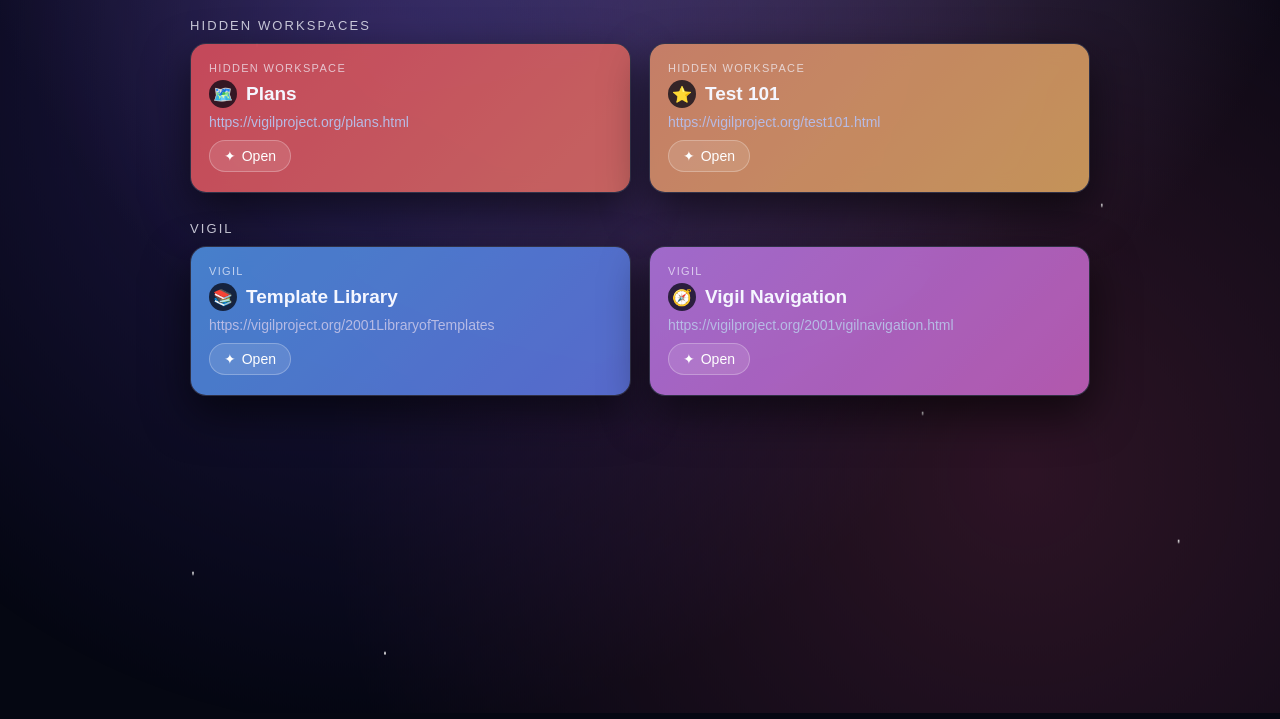
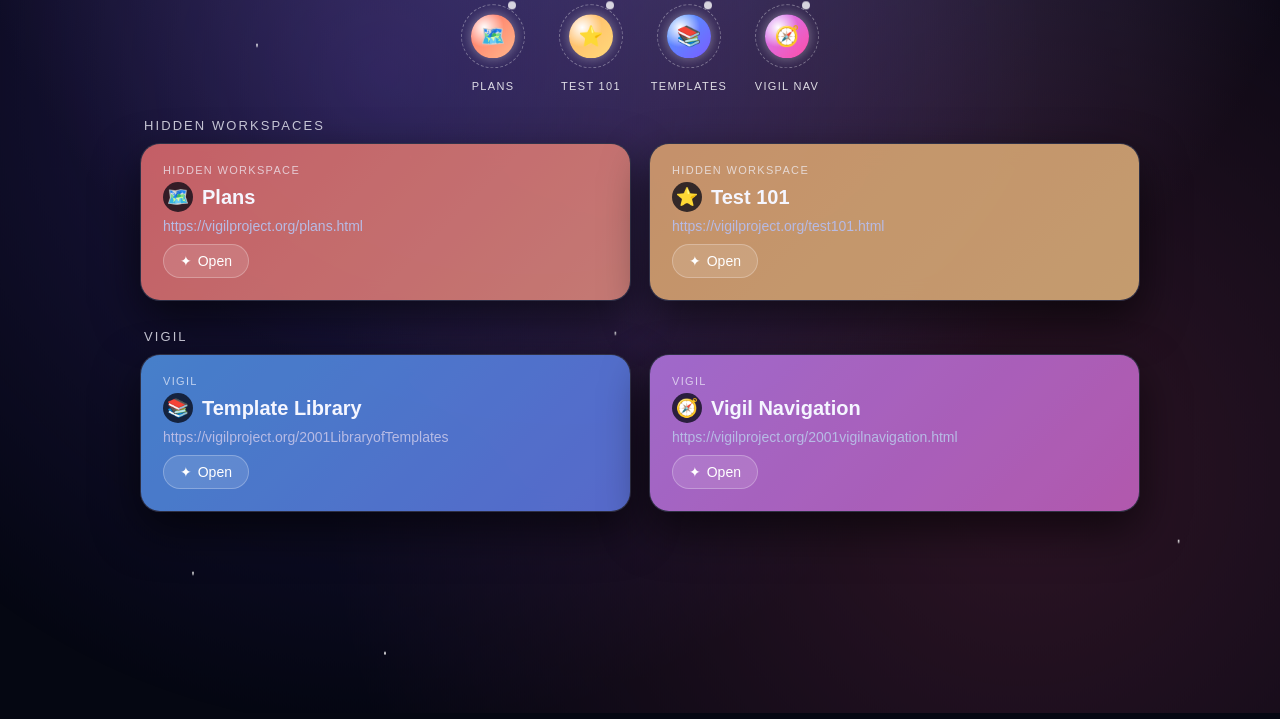
Before and after one commit to EqualHuman/the_vigil, a plain HTML site: page 2001dashboard.html in a window 1280 px wide. Shown: the part 81-800 px from the top of the page. Drawn offline with Linux system fonts and the light colour scheme.

Commit message:
Update 2001dashboard.html

```diff
--- a/2001dashboard.html
+++ b/2001dashboard.html
@@ -9,7 +9,7 @@
   :root {
     --text-main: #f5f6ff;
     --text-soft: #b7bbe5;
-    --card-radius: 16px;
+    --card-radius: 20px;
     --card-bg: rgba(18, 20, 45, 0.85);
     --card-border: rgba(255,255,255,0.12);
   }
@@ -33,7 +33,7 @@
 
   .wrap {
     width: 100%;
-    max-width: 900px;
+    max-width: 1000px;
   }
 
   /* NEBULA + STARS */
@@ -90,7 +90,7 @@
 
   h1 {
     text-align: center;
-    margin-bottom: 26px;
+    margin-bottom: 18px;
     font-size: 28px;
     letter-spacing: 0.12em;
     text-transform: uppercase;
@@ -108,7 +108,7 @@
     text-transform: uppercase;
     letter-spacing: 0.16em;
     opacity: 0.8;
-    margin-bottom: 10px;
+    margin: 4px 4px 10px;
   }
 
   .grid {
@@ -117,9 +117,101 @@
     grid-template-columns: repeat(auto-fit, minmax(260px, 1fr));
   }
 
+  /* PLANET NAV STRIP */
+
+  .planet-nav {
+    display: flex;
+    flex-wrap: wrap;
+    justify-content: center;
+    gap: 18px;
+    margin: 8px 0 26px;
+  }
+
+  .planet-link {
+    text-decoration: none;
+    color: #fdfdff;
+    display: flex;
+    flex-direction: column;
+    align-items: center;
+    gap: 6px;
+    width: 80px;
+  }
+
+  .planet-orbit {
+    width: 64px;
+    height: 64px;
+    border-radius: 50%;
+    border: 1px dashed rgba(255,255,255,0.35);
+    display: flex;
+    align-items: center;
+    justify-content: center;
+    position: relative;
+    animation: float 6s ease-in-out infinite alternate;
+  }
+
+  .planet {
+    width: 44px;
+    height: 44px;
+    border-radius: 50%;
+    background: radial-gradient(circle at 30% 30%, #ffffff, rgba(255,255,255,0) 45%),
+                var(--planet-grad, linear-gradient(135deg,#ff9a62,#ffd93b));
+    box-shadow: 0 0 12px rgba(255,255,255,0.4);
+    display: flex;
+    align-items: center;
+    justify-content: center;
+    font-size: 20px;
+  }
+
+  .planet-orbit::after {
+    content: "";
+    position: absolute;
+    width: 8px;
+    height: 8px;
+    border-radius: 50%;
+    background: rgba(255,255,255,0.8);
+    top: -4px;
+    right: 8px;
+    animation: orbit-dot 4s linear infinite;
+  }
+
+  .planet-label {
+    font-size: 11px;
+    text-transform: uppercase;
+    letter-spacing: 0.12em;
+    opacity: 0.85;
+    text-align: center;
+  }
+
+  .planet-link:hover .planet-orbit {
+    transform: translateY(-4px) scale(1.05);
+    box-shadow: 0 14px 30px rgba(0,0,0,0.8);
+  }
+
+  .planet-link:hover .planet {
+    box-shadow: 0 0 16px rgba(255,255,255,0.9);
+  }
+
+  @keyframes float {
+    from { transform: translateY(0); }
+    to   { transform: translateY(-6px); }
+  }
+
+  @keyframes orbit-dot {
+    from { transform: rotate(0deg) translateX(0); }
+    to   { transform: rotate(360deg) translateX(0); }
+  }
+
+  /* planet color variants */
+  .planet-plans   { --planet-grad: linear-gradient(135deg,#ff6f61,#ffb88c); }
+  .planet-test    { --planet-grad: linear-gradient(135deg,#ffb566,#ffd97a); }
+  .planet-templates { --planet-grad: linear-gradient(135deg,#4d9eff,#7a5cff); }
+  .planet-navmap  { --planet-grad: linear-gradient(135deg,#cb7dff,#ff4da6); }
+
+  /* CARDS */
+
   .card {
     position: relative;
-    padding: 18px 18px 20px;
+    padding: 20px 22px 22px;
     border-radius: var(--card-radius);
     background: var(--card-bg);
     border: 1px solid var(--card-border);
@@ -152,8 +244,8 @@
     background-position: 100% 50%;
   }
 
-  .red::before    { background-image: linear-gradient(135deg, #ff4d4d, #ff9a62); }
-  .orange::before { background-image: linear-gradient(135deg, #ff9a62, #ffd93b); }
+  .red::before    { background-image: linear-gradient(135deg, #ff6f61, #ffb88c); }
+  .orange::before { background-image: linear-gradient(135deg, #ffb566, #ffd97a); }
   .blue::before   { background-image: linear-gradient(135deg, #4d9eff, #7a5cff); }
   .violet::before { background-image: linear-gradient(135deg, #cb7dff, #ff4da6); }
 
@@ -178,18 +270,18 @@
   }
 
   .icon {
-    width: 28px;
-    height: 28px;
+    width: 30px;
+    height: 30px;
     border-radius: 999px;
     background: rgba(5,6,18,0.75);
     display: flex;
     align-items: center;
     justify-content: center;
-    font-size: 16px;
+    font-size: 18px;
   }
 
   .title {
-    font-size: 19px;
+    font-size: 20px;
     font-weight: bold;
   }
 
@@ -203,7 +295,7 @@
     display: inline-flex;
     align-items: center;
     gap: 6px;
-    padding: 7px 14px;
+    padding: 8px 16px;
     border-radius: 999px;
     text-decoration: none;
     background: rgba(255,255,255,0.12);
@@ -225,6 +317,9 @@
     body {
       padding: 22px 14px 30px;
     }
+    .planet-nav {
+      gap: 14px;
+    }
   }
 </style>
 </head>
@@ -235,6 +330,39 @@
 
 <div class="wrap">
   <h1><span>✦</span> Dashboard <span>✦</span></h1>
+
+  <!-- PLANET NAVIGATION -->
+  <div class="planet-nav">
+
+    <a class="planet-link" href="https://vigilproject.org/plans.html" target="_blank">
+      <div class="planet-orbit">
+        <div class="planet planet-plans">🗺️</div>
+      </div>
+      <div class="planet-label">Plans</div>
+    </a>
+
+    <a class="planet-link" href="https://vigilproject.org/test101.html" target="_blank">
+      <div class="planet-orbit">
+        <div class="planet planet-test">⭐</div>
+      </div>
+      <div class="planet-label">Test 101</div>
+    </a>
+
+    <a class="planet-link" href="https://vigilproject.org/2001LibraryofTemplates" target="_blank">
+      <div class="planet-orbit">
+        <div class="planet planet-templates">📚</div>
+      </div>
+      <div class="planet-label">Templates</div>
+    </a>
+
+    <a class="planet-link" href="https://vigilproject.org/2001vigilnavigation.html" target="_blank">
+      <div class="planet-orbit">
+        <div class="planet planet-navmap">🧭</div>
+      </div>
+      <div class="planet-label">Vigil Nav</div>
+    </a>
+
+  </div>
 
   <!-- HIDDEN WORKSPACES -->
   <section class="cluster">
```
